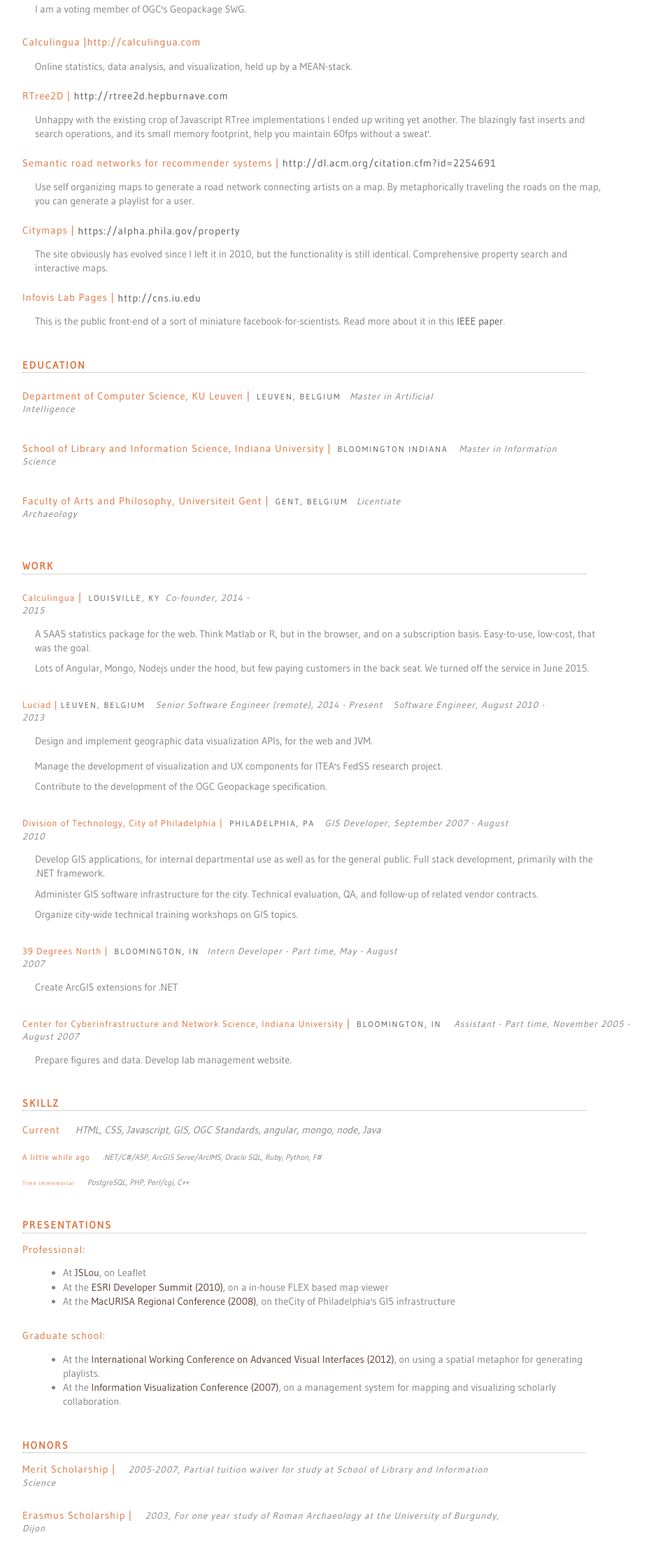
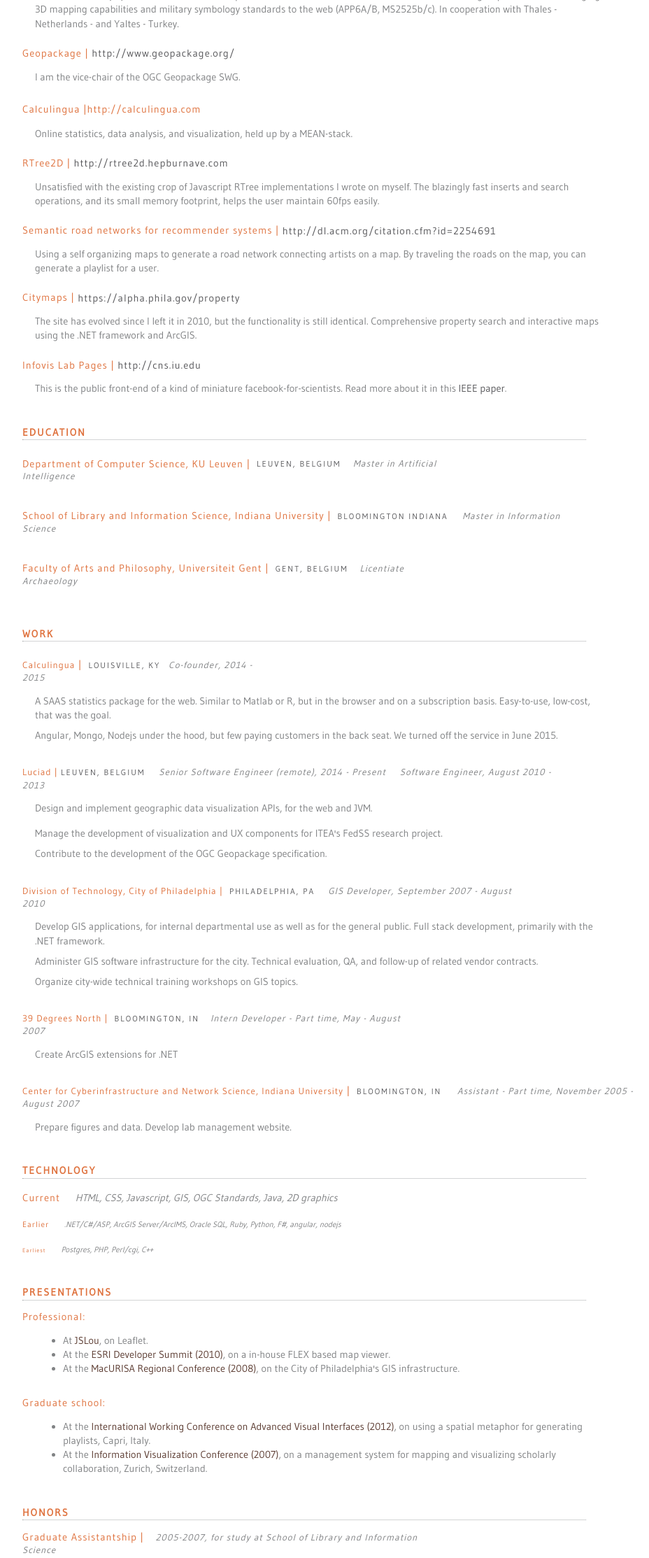
Before and after one commit to thomasneirynck/hepburnave-resume, a website: page index.html in a window 1280 px wide. Shown: the part 560-2787 px from the top of the page at 70% size, without its empty margins (160-1088 px from the left). Drawn offline with Linux system fonts and the light colour scheme.

Commit message:
minor edits

```diff
--- a/index.html
+++ b/index.html
@@ -41,19 +41,18 @@
             class="links">http://3d.luciad.com</p></a>
 
     <p class="category-description">
-        A Javascript development toolkit for building mapping applications for the web. Since 2011, I help raise this software.
-        It is similar to other mapping dev toolkits, but with a specific focus on advanced symbology and high performance. The above link is a public demo of
-        LuciadRIA 3D capabilities.
+        A Javascript developer library for building mapping applications for the web, with a focus on advanced symbology and
+        high performance visualization.
     </p>
 
 
-    <!--<a class="primary-titles" href="http://ponder.hepburnave.com" target="_blank">Ponder | <p-->
-            <!--class="links">http://ponder.hepburnave.com</p></a>-->
+    <a class="primary-titles" href="http://ponder.hepburnave.com" target="_blank">Ponder | <p
+            class="links">http://ponder.hepburnave.com</p></a>
 
-    <!--<p class="category-description">-->
-        <!--Exploratory data analysis made easy. Using an unsupervised machine learning algorthim, Ponder lays out your multi-dimensional data in 2D, putting similar items close to each other, and separating the dissimilar ones.-->
-        <!--Use the controls to identify outliers, to detect clusters, and to gain insight in the distribution of the data.-->
-    <!--</p>-->
+    <p class="category-description">
+        [Under Construction] Exploratory data analysis made easy. Using an unsupervised machine learning algorthim, Ponder lays out multi-dimensional data in 2D, putting similar items close to each other, and separating the dissimilar ones.
+        Use the controls to identify outliers, to detect clusters, and to gain insight in the distribution of the data.
+    </p>
 
 
     <a class="primary-titles" href="https://itea3.org/project/fedss.html" target="_blank">FedSS | <p
@@ -68,7 +67,7 @@
             class="links">http://www.geopackage.org/</p></a>
 
     <p class="category-description">
-        I am a voting member of OGC's Geopackage SWG.
+        I am the vice-chair of the OGC Geopackage SWG.
     </p>
 
     <a class="primary-titles" href="http://calculingua.com" target="_blank">Calculingua | <p
@@ -82,8 +81,8 @@
             class="links">http://rtree2d.hepburnave.com</p></a>
 
     <p class="category-description">
-        Unhappy with the existing crop of Javascript RTree implementations I ended up writing yet another. The blazingly
-        fast inserts and search operations, and its small memory footprint, help you maintain 60fps without a sweat'.
+        Unsatisfied with the existing crop of Javascript RTree implementations I wrote on myself. The blazingly
+        fast inserts and search operations, and its small memory footprint, helps the user maintain 60fps easily.
     </p>
 
     <a class="primary-titles" href="http://dl.acm.org/citation.cfm?id=2254691" target="_blank">Semantic road networks
@@ -91,7 +90,7 @@
                 class="links">http://dl.acm.org/citation.cfm?id=2254691</p></a>
 
     <p class="category-description">
-        Use self organizing maps to generate a road network connecting artists on a map. By metaphorically traveling the
+        Using a self organizing maps to generate a road network connecting artists on a map. By traveling the
         roads on the map, you can generate a playlist for a user.
     </p>
 
@@ -100,50 +99,50 @@
             class="links">https://alpha.phila.gov/property</p></a>
 
     <p class="category-description">
-        The site obviously has evolved since I left it in 2010, but the functionality is still identical.
-        Comprehensive property search and interactive maps.
+        The site has evolved since I left it in 2010, but the functionality is still identical.
+        Comprehensive property search and interactive maps using the .NET framework and ArcGIS.
     </p>
 
     <a class="primary-titles" href="http://cns.iu.edu/current_team.html" target="_blank">Infovis Lab Pages | <p
             class="links">http://cns.iu.edu</p></a>
 
     <p class="category-description">
-        This is the public front-end of a sort of miniature facebook-for-scientists. Read more about it in this <a
+        This is the public front-end of a kind of miniature facebook-for-scientists. Read more about it in this <a
             href="http://nwb.cns.iu.edu/papers/2007-neirynck-ivl.pdf" class="links">IEEE paper</a>.
     </p>
 
     <h2 class="category-headers">Education</h2>
     <hr>
     <p class="primary-titles">Department of Computer Science, KU Leuven | <span
-            class="location">Leuven, Belgium</span><span
+            class="location">Leuven, Belgium</span> <span
             class="category-details">Master in Artificial Intelligence</span></p>
 
 
-    <p class="primary-titles">School of Library and Information Science, Indiana University | <span class="location">Bloomington Indiana</span><span
+    <p class="primary-titles">School of Library and Information Science, Indiana University | <span class="location">Bloomington Indiana</span> <span
             class="category-details">Master in Information Science</span></p>
 
     <p class="primary-titles">Faculty of Arts and Philosophy, Universiteit Gent | <span
-            class="location">Gent, Belgium</span><span class="category-details">Licentiate Archaeology</span></p>
+            class="location">Gent, Belgium</span> <span class="category-details">Licentiate Archaeology</span></p>
 
 
     <h2 class="category-headers">Work</h2>
     <hr>
 
     <p class="primary-titles"><a href="http://calculingua.com" class="primary-titles"> Calculingua</a> | <span
-            class="location">Louisville, KY</span><span class="category-details">Co-founder, 2014 - 2015</span></p>
+            class="location">Louisville, KY</span> <span class="category-details">Co-founder, 2014 - 2015</span></p>
 
     <p class="category-description">
-        A SAAS statistics package for the web. Think Matlab or R, but in the browser, and on a subscription basis.
+        A SAAS statistics package for the web. Similar to Matlab or R, but in the browser and on a subscription basis.
         Easy-to-use, low-cost, that was the goal.
     </p>
 
     <p class="category-description">
-        Lots of Angular, Mongo, Nodejs under the hood, but few paying customers in the back seat. We turned off the
+        Angular, Mongo, Nodejs under the hood, but few paying customers in the back seat. We turned off the
         service in June 2015.
     </p>
 
-    <p class="primary-titles"><a href="http://www.luciad.com" class="primary-titles">Luciad |</a><span class="location">Leuven, Belgium</span><span
-            class="category-details">Senior Software Engineer (remote), 2014 - Present</span><span
+    <p class="primary-titles"><a href="http://www.luciad.com" class="primary-titles">Luciad |</a><span class="location">Leuven, Belgium</span> <span
+            class="category-details">Senior Software Engineer (remote), 2014 - Present</span> <span
             class="category-details">Software Engineer, August 2010 - 2013</span></p>
 
     <p class="category-description">
@@ -158,9 +157,8 @@
         Contribute to the development of the OGC Geopackage specification.
     </p>
 
-
     <p class="primary-titles"><a href="http://www.phila.gov/dot" class="primary-titles">Division of Technology, City of
-        Philadelphia |</a> <span class="location">Philadelphia, PA</span><span class="category-details">GIS Developer, September 2007 - August 2010</span>
+        Philadelphia |</a> <span class="location">Philadelphia, PA</span> <span class="category-details">GIS Developer, September 2007 - August 2010</span>
     </p>
 
     <p class="category-description">
@@ -176,30 +174,30 @@
         Organize city-wide technical training workshops on GIS topics.</p>
 
     <p class="primary-titles"><a href="http://www.39dn.com/" class="primary-titles">39 Degrees North |</a> <span
-            class="location">Bloomington, IN</span><span class="category-details">Intern Developer - Part time, May - August 2007</span>
+            class="location">Bloomington, IN</span> <span class="category-details">Intern Developer - Part time, May - August 2007</span>
     </p>
 
     <p class="category-description">Create ArcGIS extensions for .NET</p>
 
     <p class="primary-titles"><a href="http://cns.iu.edu/" class="primary-titles">Center for Cyberinfrastructure and
-        Network Science, Indiana University</a> | <span class="location">Bloomington, IN</span><span
+        Network Science, Indiana University</a> | <span class="location">Bloomington, IN</span> <span
             class="category-details">Assistant - Part time, November 2005 - August 2007</span></p>
 
     <p class="category-description">Prepare figures and data. Develop lab management website.</p>
 
 
-    <h2 class="category-headers">Skillz</h2>
+    <h2 class="category-headers">Technology</h2>
     <hr/>
     <p>
-        <span class="primary-titles">Current</span> <span class="category-details">HTML, CSS, Javascript, GIS, OGC Standards, angular, mongo, node, Java</span>
+        <span class="primary-titles">Current</span> <span class="category-details">HTML, CSS, Javascript, GIS, OGC Standards, Java, 2D graphics</span>
     </p>
 
     <p>
-        <span class="smaller primary-titles">A little while ago</span><span class="smaller category-details">.NET/C#/ASP, ArcGIS Serve/ArcIMS, Oracle SQL, Ruby, Python, F#</span>
+        <span class="smaller primary-titles">Earlier</span> <span class="smaller category-details">.NET/C#/ASP, ArcGIS Server/ArcIMS, Oracle SQL, Ruby, Python, F#, angular, nodejs</span>
     </p>
 
     <p>
-        <span class="smallest primary-titles">Time immemorial</span><span class="smaller category-details">PostgreSQL, PHP, Perl/cgi, C++</span>
+        <span class="smallest primary-titles">Earliest</span> <span class="smaller category-details">Postgres, PHP, Perl/cgi, C++</span>
     </p>
 
 
@@ -208,12 +206,12 @@
     <p class="primary-titles">
         Professional:
     <ul class="category-description">
-        <li>At <a href="https://www.youtube.com/watch?v=D7b7pn0tUiE">JSLou</a>, on Leaflet</li>
+        <li>At <a href="https://www.youtube.com/watch?v=D7b7pn0tUiE">JSLou</a>, on Leaflet.</li>
         <li>At the <a href="http://www.macurisa.org/resources/Documents/08-040.pdf">ESRI Developer Summit (2010)</a>, on
-            a in-house FLEX based map viewer
+            a in-house FLEX based map viewer.
         </li>
-        <li>At the <a href="https://www.facebook.com/esridevsummit">MacURISA Regional Conference (2008)</a>, on theCity
-            of Philadelphia's GIS infrastructure
+        <li>At the <a href="https://www.facebook.com/esridevsummit">MacURISA Regional Conference (2008)</a>, on the City
+            of Philadelphia's GIS infrastructure.
         </li>
     </ul>
     </p>
@@ -222,17 +220,17 @@
         Graduate school:
     <ul class="category-description">
         <li>At the <a href="http://dl.acm.org/citation.cfm?id=2254691">International Working Conference on Advanced
-            Visual Interfaces (2012)</a>, on using a spatial metaphor for generating playlists.
+            Visual Interfaces (2012)</a>, on using a spatial metaphor for generating playlists, Capri, Italy.
         </li>
         <li>At the <a href="http://nwb.cns.iu.edu/papers/2007-neirynck-ivl.pdf">Information Visualization Conference
-            (2007)</a>, on a management system for mapping and visualizing scholarly collaboration.
+            (2007)</a>, on a management system for mapping and visualizing scholarly collaboration, Zurich, Switzerland.
         </li>
     </ul>
     </p>
 
     <h2 class="category-headers">Honors</h2>
     <hr>
-    <p class="primary-titles">Merit Scholarship | <span class="category-details">2005-2007, Partial tuition waiver for study at School of Library and Information Science</span>
+    <p class="primary-titles">Graduate Assistantship | <span class="category-details">2005-2007, for study at School of Library and Information Science</span>
     </p>
 
     <p class="primary-titles">Erasmus Scholarship | <span class="category-details">2003, For one year study of Roman Archaeology at the University of Burgundy, Dijon</span>
```
